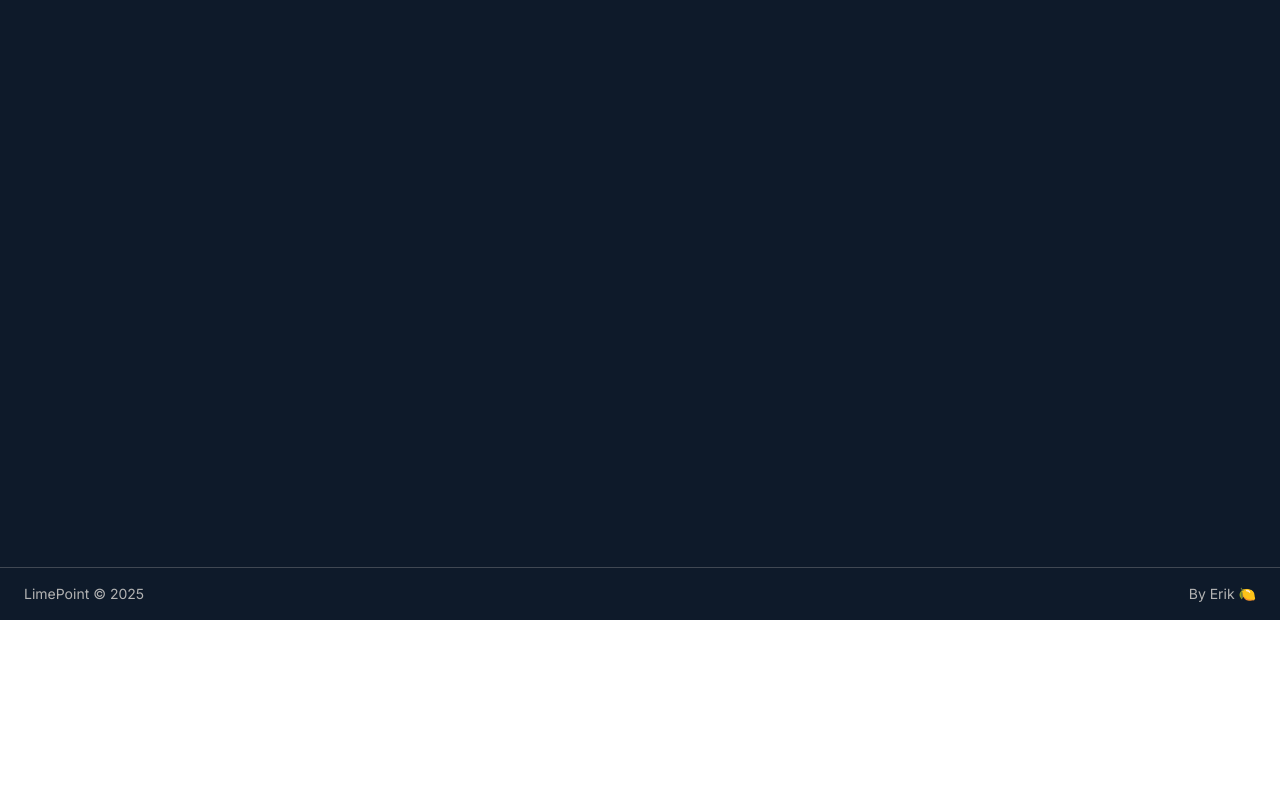
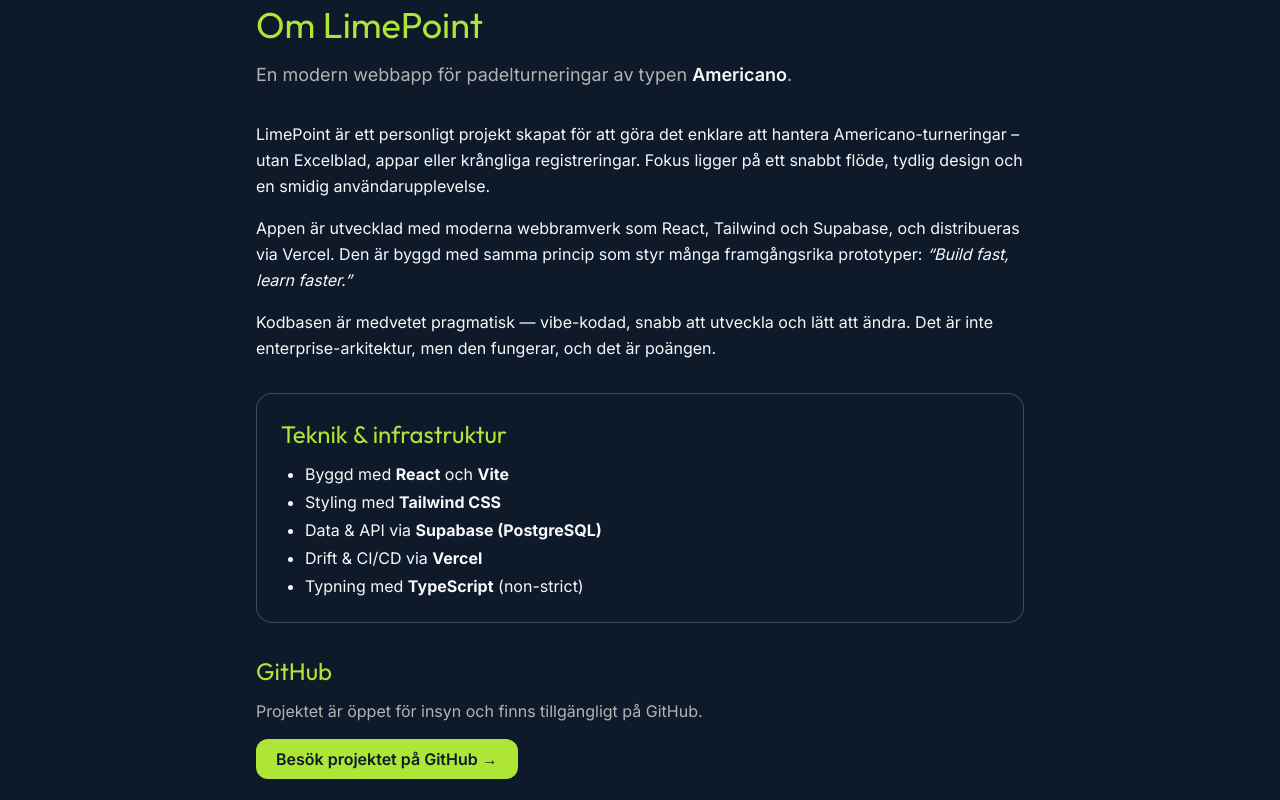
Before and after one commit to emorlin/Limepoint, a React (Vite) app: page /about in a window 1280 px wide. Shown: the part 180-980 px from the top of the page. Before the commit the page ends 800 px from the top, so only its background shows below. Built offline with nearby package versions, Linux system fonts and the light colour scheme.

Commit message:
Added an about page

```diff
--- a/src/App.tsx
+++ b/src/App.tsx
@@ -8,6 +8,7 @@ import CreateTournamentPage from "./pages/CreateTournamentPage";
 import CommunityPage from "./pages/CommunityPage";
 import SelectCommunityPage from "./pages/SelectCommunityPage";
 import TournamentPlayPage from "./pages/TournamentPlayPage";
+import AboutPage from "./pages/AboutPage";
 
 export default function App() {
   return (
@@ -22,6 +23,7 @@ export default function App() {
           <Route path="/tournaments/create" element={<CreateTournamentPage />} />
           <Route path="/tournaments/select-community" element={<SelectCommunityPage />} />
           <Route path="/tournaments/play/:id" element={<TournamentPlayPage />} />
+          <Route path="/about" element={<AboutPage />} />
         </Routes>
 
       </AppLayout>
--- a/src/components/AppLayout.tsx
+++ b/src/components/AppLayout.tsx
@@ -35,6 +35,7 @@ export default function AppLayout({ children }: { children: React.ReactNode }) {
                     <Link to="/" className="hover:text-limecore transition">Start</Link>
                     <Link to="/tournaments" className="hover:text-limecore transition">Turneringar</Link>
                     <Link to="/communities" className="hover:text-limecore transition">Gemenskaper</Link>
+                    <Link to="/about" className="hover:text-limecore transition">Om</Link>
                 </nav>
             </header>
 
@@ -44,6 +45,7 @@ export default function AppLayout({ children }: { children: React.ReactNode }) {
                     <Link to="/" onClick={() => setMenuOpen(false)} className="hover:text-limecore transition">Start</Link>
                     <Link to="/tournaments" onClick={() => setMenuOpen(false)} className="hover:text-limecore transition">Turneringar</Link>
                     <Link to="/communities" onClick={() => setMenuOpen(false)} className="hover:text-limecore transition">Gemenskaper</Link>
+                    <Link to="/about" onClick={() => setMenuOpen(false)} className="hover:text-limecore transition">Om</Link>
                 </div>
             )}
 
--- /dev/null
+++ b/src/pages/AboutPage.tsx
@@ -0,0 +1,75 @@
+// src/pages/AboutPage.tsx
+import { Link } from "react-router-dom";
+
+export default function AboutPage() {
+    return (
+        <div className="max-w-3xl mx-auto flex flex-col gap-8 py-12">
+            <header>
+                <h1 className="text-4xl font-display text-limecore mb-4">
+                    Om LimePoint
+                </h1>
+                <p className="text-steelgrey text-lg">
+                    En modern webbapp för padelturneringar av typen{" "}
+                    <span className="text-courtwhite font-semibold">Americano</span>.
+                </p>
+            </header>
+
+            <section className="text-courtwhite leading-relaxed space-y-4">
+                <p>
+                    LimePoint är ett personligt projekt skapat för att göra det enklare
+                    att hantera Americano-turneringar – utan Excelblad, appar eller
+                    krångliga registreringar. Fokus ligger på ett snabbt flöde,
+                    tydlig design och en smidig användarupplevelse.
+                </p>
+
+                <p>
+                    Appen är utvecklad med moderna webbramverk som React, Tailwind och
+                    Supabase, och distribueras via Vercel. Den är byggd med samma princip
+                    som styr många framgångsrika prototyper:{" "}
+                    <em>“Build fast, learn faster.”</em>
+                </p>
+
+                <p>
+                    Kodbasen är medvetet pragmatisk — vibe-kodad, snabb att utveckla och
+                    lätt att ändra. Det är inte enterprise-arkitektur, men den fungerar,
+                    och det är poängen.
+                </p>
+            </section>
+
+            <section className="bg-nightcourt border border-steelgrey/30 rounded-2xl p-6">
+                <h2 className="text-2xl font-display text-limecore mb-3">
+                    Teknik & infrastruktur
+                </h2>
+                <ul className="list-disc pl-6 text-steellight space-y-1">
+                    <li>Byggd med <strong>React</strong> och <strong>Vite</strong></li>
+                    <li>Styling med <strong>Tailwind CSS</strong></li>
+                    <li>Data & API via <strong>Supabase (PostgreSQL)</strong></li>
+                    <li>Drift & CI/CD via <strong>Vercel</strong></li>
+                    <li>Typning med <strong>TypeScript</strong> (non-strict)</li>
+                </ul>
+            </section>
+
+            <section>
+                <h2 className="text-2xl font-display text-limecore mb-3">GitHub</h2>
+                <p className="text-steelgrey mb-4">
+                    Projektet är öppet för insyn och finns tillgängligt på GitHub.
+                </p>
+                <a
+                    href="https://github.com/emorlin/limepoint"
+                    target="_blank"
+                    rel="noopener noreferrer"
+                    className="inline-block bg-limecore text-nightcourt font-semibold px-5 py-2 rounded-xl hover:bg-limedark transition"
+                >
+                    Besök projektet på GitHub →
+                </a>
+            </section>
+
+            <footer className="pt-8 border-t border-steelgrey/30 text-steelgrey text-sm">
+                <p>
+                    © 2025 LimePoint — utvecklat av{" "}
+                    <span className="text-courtwhite font-medium">Erik Morlin</span>.
+                </p>
+            </footer>
+        </div>
+    );
+}
```
